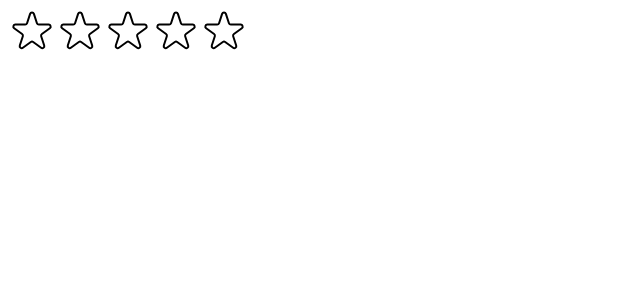
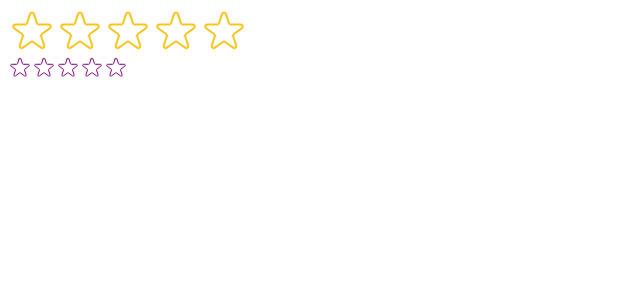
Before and after one commit to marshalmori/usepopcorn-react, a React (Create React App) app: page / in a window 1280 px wide. Shown: the top 300 px of the page, without its empty margins (0-640 px from the left). Built offline with nearby package versions, Linux system fonts and the light colour scheme.

Commit message:
Improving Reusability with props

```diff
--- a/src/StarRating.jsx
+++ b/src/StarRating.jsx
@@ -10,21 +10,31 @@
   display: "flex",
 };
 
-const textStyle = {
-  lineHeight: "1",
-  margin: "0",
-};
-
-const StarRating = ({ maxRating = 5 }) => {
-  const [rating, setRating] = useState(0);
+const StarRating = ({
+  maxRating = 5,
+  color = "#fcc419",
+  size = 48,
+  className = "",
+  messages = [],
+  defaultRating = 0,
+  onSetRating,
+}) => {
+  const [rating, setRating] = useState(defaultRating);
   const [tempRating, setTempRating] = useState(0);
 
   const handleRating = (rating) => {
     setRating(rating);
+    onSetRating(rating);
   };
 
+  const textStyle = {
+    lineHeight: "1",
+    margin: "0",
+    color,
+    fontSize: `${size / 1.5}px`,
+  };
   return (
-    <div style={containerStyle}>
+    <div style={containerStyle} className={className}>
       <div style={starContainerStyle}>
         {Array.from({ length: maxRating }, (_, i) => (
           <Star
@@ -33,22 +43,27 @@
             full={tempRating ? tempRating >= i + 1 : rating >= i + 1}
             onHoverIn={() => setTempRating(i + 1)}
             onHoverOut={() => setTempRating(i + 1)}
+            color={color}
+            size={size}
           />
         ))}
       </div>
-      <p style={textStyle}>{tempRating || rating || ""}</p>
+      <p style={textStyle}>
+        {messages.length === maxRating
+          ? messages[tempRating ? tempRating - 1 : rating - 1]
+          : tempRating || rating || ""}
+      </p>
     </div>
   );
 };
 
-const starStyle = {
-  width: "48px",
-  height: "48px",
-  display: "block",
-  cursor: "pointer",
-};
-
-const Star = ({ onRate, full, onHoverIn, onHoverOut }) => {
+const Star = ({ onRate, full, onHoverIn, onHoverOut, color, size }) => {
+  const starStyle = {
+    width: `${size}px`,
+    height: `${size}px`,
+    display: "block",
+    cursor: "pointer",
+  };
   return (
     <span
       role="button"
@@ -61,8 +76,8 @@
         <svg
           xmlns="http://www.w3.org/2000/svg"
           viewBox="0 0 20 20"
-          fill="#000"
-          stroke="#000"
+          fill={color}
+          stroke={color}
         >
           <path d="M9.049 2.927c.3-.921 1.603-.921 1.902 0l1.07 3.292a1 1 0 00.95.69h3.462c.969 0 1.371 1.24.588 1.81l-2.8 2.034a1 1 0 00-.364 1.118l1.07 3.292c.3.921-.755 1.688-1.54 1.118l-2.8-2.034a1 1 0 00-1.175 0l-2.8 2.034c-.784.57-1.838-.197-1.539-1.118l1.07-3.292a1 1 0 00-.364-1.118L2.98 8.72c-.783-.57-.38-1.81.588-1.81h3.461a1 1 0 00.951-.69l1.07-3.292z" />
         </svg>
@@ -71,7 +86,7 @@
           xmlns="http://www.w3.org/2000/svg"
           fill="none"
           viewBox="0 0 24 24"
-          stroke="#000"
+          stroke={color}
         >
           <path
             strokeLinecap="round"
--- a/src/index.js
+++ b/src/index.js
@@ -9,6 +9,10 @@
 root.render(
   <React.StrictMode>
     {/* <App /> */}
-    <StarRating maxRating={5} />
+    <StarRating
+      maxRating={5}
+      messages={["Terrible", "Bad", "Okay", "Good", "Amazing"]}
+    />
+    <StarRating maxRating={5} size={24} color="purple" />
   </React.StrictMode>
 );
```
